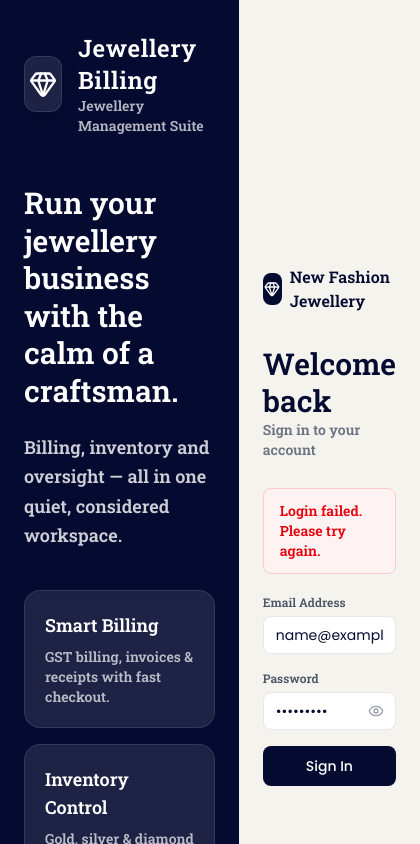
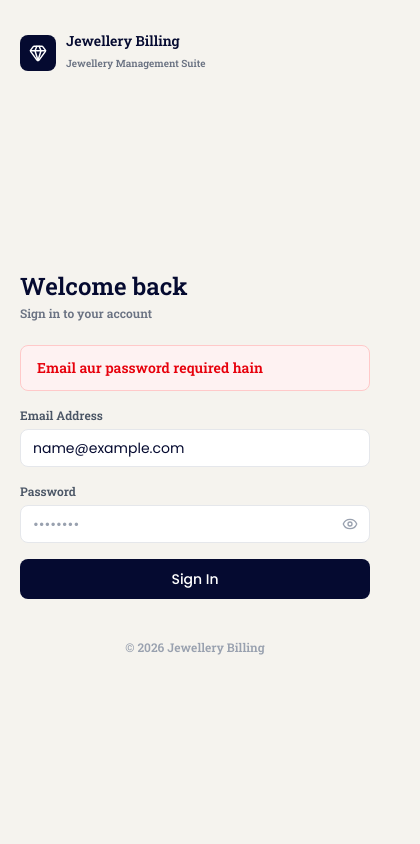
Before and after one commit to somyaaa07/jewellery_billing, a React (Vite) app in the folder frontend/: page /login in a window 390 px wide. Both pictures are taken after typing "name@example.com", "Sample123" into the empty fields and a click on the button "Sign In". Shown: the top 844 px of the page, 420 px wide, since content can reach past the window. Built offline with nearby package versions, Linux system fonts and the light colour scheme; no server answers.

Commit message:
login page responsive

```diff
--- a/frontend/src/pages/auth/Login.jsx
+++ b/frontend/src/pages/auth/Login.jsx
@@ -1,23 +1,29 @@
 import { useState, useEffect } from 'react';
-import { Link, useNavigate }   from 'react-router-dom';
+import { useNavigate }         from 'react-router-dom';
 import { useAuth }             from '../../context/AuthContext';
-import { Eye, EyeOff, Gem , Clock3,Lock}    from 'lucide-react';
+import { Eye, EyeOff, Gem, Clock3, Lock } from 'lucide-react';
 
 export default function Login() {
   const navigate        = useNavigate();
   const { login, user } = useAuth();
-  const [form, setForm]     = useState({ email: '', password: '' });
-  const [error, setError]   = useState('');
+  const [form, setForm]       = useState({ email: '', password: '' });
+  const [error, setError]     = useState('');
   const [loading, setLoading] = useState(false);
-  const [showPw, setShowPw] = useState(false);
-  const [shopInactive, setShopInactive] = useState(false);
+  const [showPw, setShowPw]   = useState(false);
+  const [shopInactive, setShopInactive]               = useState(false);
   const [subscriptionExpired, setSubscriptionExpired] = useState(false);
 
   useEffect(() => {
     if (user) navigate(user.role === 'super_admin' ? '/super-admin' : '/dashboard');
   }, [user, navigate]);
 
-const onChange = (e) => { setForm(p => ({ ...p, [e.target.name]: e.target.value })); setError(''); setShopInactive(false);setSubscriptionExpired(false); };
+  const onChange = (e) => {
+    setForm(p => ({ ...p, [e.target.name]: e.target.value }));
+    setError('');
+    setShopInactive(false);
+    setSubscriptionExpired(false);
+  };
+
   const onSubmit = async (e) => {
     e.preventDefault();
     if (!form.email || !form.password) return setError('Email aur password required hain');
@@ -26,64 +32,149 @@ const onChange = (e) => { setForm(p => ({ ...p, [e.target.name]: e.target.value
       const u = await login(form.email, form.password);
       navigate(u.role === 'super_admin' ? '/super-admin' : '/dashboard');
     } catch (err) {
-const data = err.response?.data;
-if (data?.code === 'SHOP_INACTIVE') {
-  setShopInactive(true);
-  setSubscriptionExpired(false);
-  setError('');
-} else if (data?.code === 'SUBSCRIPTION_EXPIRED') {
-  setSubscriptionExpired(true);
-  setShopInactive(false);
-  setError('');
-} else {
-  setShopInactive(false);
-  setSubscriptionExpired(false);
-  setError(data?.message || 'Login failed. Please try again.');
-}
-} finally { setLoading(false); }
+      const data = err.response?.data;
+      if (data?.code === 'SHOP_INACTIVE') {
+        setShopInactive(true); setSubscriptionExpired(false); setError('');
+      } else if (data?.code === 'SUBSCRIPTION_EXPIRED') {
+        setSubscriptionExpired(true); setShopInactive(false); setError('');
+      } else {
+        setShopInactive(false); setSubscriptionExpired(false);
+        setError(data?.message || 'Login failed. Please try again.');
+      }
+    } finally { setLoading(false); }
   };
 
+  const Alerts = () => (
+    <>
+      {shopInactive && (
+        <div className="font-slab bg-red-50 border border-red-200 rounded-xl px-4 py-3.5 mb-4 text-center space-y-0.5">
+          <p className="flex items-center gap-1.5 text-sm font-semibold text-red-700 justify-center">
+            <Lock className="h-4 w-4 shrink-0" /> Shop Deactivated
+          </p>
+          <p className="text-xs text-red-500">Your shop has been deactivated.</p>
+          <p className="text-xs text-gray-500">Please contact support to reactivate.</p>
+        </div>
+      )}
+      {subscriptionExpired && (
+        <div className="font-slab bg-amber-50 border border-amber-200 rounded-xl px-4 py-3.5 mb-4 text-center space-y-0.5">
+          <p className="flex items-center gap-1.5 text-sm font-semibold text-amber-700 justify-center">
+            <Clock3 className="h-4 w-4 shrink-0" /> Subscription Expired
+          </p>
+          <p className="text-xs text-amber-600">Your subscription has expired.</p>
+          <p className="text-xs text-gray-500">Kindly contact your admin to renew it.</p>
+        </div>
+      )}
+      {error && (
+        <div className="font-slab bg-red-50 border border-red-200 text-red-600 text-sm rounded-lg px-4 py-3 mb-4">
+          {error}
+        </div>
+      )}
+    </>
+  );
+
+  const FormFields = () => (
+    <form onSubmit={onSubmit} className="space-y-4">
+      <div>
+        <label className="font-slab block text-xs font-medium text-gray-600 mb-1.5">
+          Email Address
+        </label>
+        <input
+          className="input-field w-full"
+          type="email" name="email"
+          value={form.email} onChange={onChange}
+          placeholder="admin@jewelry.com" disabled={loading}
+        />
+      </div>
+      <div>
+        <label className="font-slab block text-xs font-medium text-gray-600 mb-1.5">
+          Password
+        </label>
+        <div className="relative">
+          <input
+            className="input-field pr-10 w-full"
+            type={showPw ? 'text' : 'password'}
+            name="password" value={form.password} onChange={onChange}
+            placeholder="••••••••" disabled={loading}
+          />
+          <button
+            type="button" onClick={() => setShowPw(s => !s)}
+            className="absolute right-3 top-1/2 -translate-y-1/2 text-gray-400 hover:text-gray-600"
+            aria-label={showPw ? 'Hide password' : 'Show password'}
+          >
+            {showPw ? <EyeOff size={16} /> : <Eye size={16} />}
+          </button>
+        </div>
+      </div>
+      <button
+        type="submit" disabled={loading}
+        className="btn-primary w-full justify-center py-2.5 mt-2"
+      >
+        {loading ? (
+          <><span className="w-4 h-4 border-2 border-white/30 border-t-white rounded-full animate-spin inline-block mr-2" />Signing in...</>
+        ) : 'Sign In'}
+      </button>
+    </form>
+  );
+
   return (
-    <div className="min-h-screen bg-[#f5f3ee] flex">
-       {/* LEFT SECTION */}
-      <div className="relative w-full lg:w-1/2 bg-[#050A30] text-white flex flex-col justify-between px-6 sm:px-10 lg:px-14 py-8 lg:py-12">
+    <div className="min-h-screen bg-[#f5f3ee] flex flex-col md:flex-row">
+
+      {/* ── MOBILE only: top logo bar ── */}
+      <div className="md:hidden flex items-center gap-2.5 px-5 pt-8 pb-2">
+        <div className="w-9 h-9 bg-[#050a30] rounded-lg flex items-center justify-center shrink-0">
+          <Gem size={18} className="text-white" />
+        </div>
+        <div>
+          <span className="font-slab font-bold text-[#050a30] text-sm block leading-tight">Jewellery Billing</span>
+          <span className="font-slab text-[10px] text-gray-500">Jewellery Management Suite</span>
+        </div>
+      </div>
+
+      {/* ══════════════════════════════════════════
+          LEFT PANEL — visible on md (tablet) + lg (desktop)
+          Identical layout for both
+      ══════════════════════════════════════════ */}
+      <div className="
+        hidden md:flex
+        md:w-1/2
+        bg-[#050A30] text-white
+        flex-col justify-between
+        md:px-10 lg:px-14
+        md:py-10 lg:py-12
+      ">
         {/* Logo */}
-        <div className="flex items-center gap-4">
-          <div className="w-14 h-14 rounded-xl bg-white/10 backdrop-blur-md flex items-center justify-center shadow-lg border border-white/10">
-            <Gem size={28} />
+        <div className="flex items-center gap-3 lg:gap-4">
+          <div className="md:w-12 md:h-12 lg:w-14 lg:h-14 rounded-xl bg-white/10 backdrop-blur-md flex items-center justify-center shadow-lg border border-white/10 shrink-0">
+            <Gem className="md:w-5 md:h-5 lg:w-7 lg:h-7" />
           </div>
-
           <div>
-            <h1 className=" font-slab text-2xl font-semibold tracking-wide">
+            <h1 className="font-slab md:text-xl lg:text-2xl font-semibold tracking-wide">
               Jewellery Billing
             </h1>
-            <p className=" font-slab text-sm text-white/70">Jewellery Management Suite</p>
+            <p className="font-slab md:text-xs lg:text-sm text-white/70">
+              Jewellery Management Suite
+            </p>
           </div>
         </div>
 
-        {/* Content */}
-        <div className="max-w-xl py-12 lg:py-0">
-          <h2 className=" font-slab text-3xl sm:text-4xl font-bold leading-tight">
+        {/* Headline + feature cards */}
+        <div className="max-w-xl">
+          <h2 className="font-slab md:text-2xl lg:text-4xl font-bold leading-tight">
             Run your jewellery business with the calm of a craftsman.
           </h2>
-
-          <p className=" font-slab mt-6 text-lg text-white/80 leading-relaxed">
-            Billing, inventory and oversight — all in one quiet, considered
-            workspace.
+          <p className="font-slab md:mt-4 lg:mt-6 md:text-sm lg:text-lg text-white/80 leading-relaxed">
+            Billing, inventory and oversight — all in one quiet, considered workspace.
           </p>
-
-          {/* Features */}
-          <div className="mt-10 grid grid-cols-1 sm:grid-cols-2 gap-4">
-            <div className="bg-white/10 border border-white/10 rounded-2xl p-5 backdrop-blur-sm">
-              <h3 className=" font-slab font-semibold text-lg">Smart Billing</h3>
-              <p className=" font-slab text-sm text-white/70 mt-2">
+          <div className="md:mt-7 lg:mt-10 grid grid-cols-2 md:gap-3 lg:gap-4">
+            <div className="bg-white/10 border border-white/10 rounded-2xl md:p-4 lg:p-5 backdrop-blur-sm">
+              <h3 className="font-slab font-semibold md:text-sm lg:text-lg">Smart Billing</h3>
+              <p className="font-slab md:text-xs lg:text-sm text-white/70 md:mt-1.5 lg:mt-2">
                 GST billing, invoices & receipts with fast checkout.
               </p>
             </div>
-
-            <div className="bg-white/10 border border-white/10 rounded-2xl p-5 backdrop-blur-sm">
-              <h3 className=" font-slab font-semibold text-lg">Inventory Control</h3>
-              <p className=" font-slab text-sm text-white/70 mt-2">
+            <div className="bg-white/10 border border-white/10 rounded-2xl md:p-4 lg:p-5 backdrop-blur-sm">
+              <h3 className="font-slab font-semibold md:text-sm lg:text-lg">Inventory Control</h3>
+              <p className="font-slab md:text-xs lg:text-sm text-white/70 md:mt-1.5 lg:mt-2">
                 Gold, silver & diamond stock management in real-time.
               </p>
             </div>
@@ -91,79 +182,36 @@ if (data?.code === 'SHOP_INACTIVE') {
         </div>
 
         {/* Footer */}
-        <div className=" font-slab text-sm text-white/60 mt-10 lg:mt-0">
+        <div className="font-slab md:text-xs lg:text-sm text-white/60">
           © 2026 Jewellery Billing
         </div>
       </div>
 
-      {/* Right form panel */}
-      <div className="flex-1 flex items-center justify-center p-6">
-        <div className="w-full max-w-[380px]">
-          {/* Mobile logo */}
-          <div className="flex items-center gap-2 mb-8 lg:hidden">
-            <div className="w-8 h-8 bg-[#050a30] rounded-lg flex items-center justify-center">
-              <Gem size={16} className="text-white" />
-            </div>
-            <span className=" font-slab font-bold text-[#050a30]">New Fashion Jewellery</span>
-          </div>
-
-          <h2 className=" font-slab text-3xl sm:text-3xl font-bold leading-tight">
+      {/* ══════════════════════════════════════════
+          RIGHT PANEL — form (all breakpoints)
+      ══════════════════════════════════════════ */}
+      <div className="
+        flex-1 flex items-center justify-center
+        px-5 md:px-8 lg:px-6
+        py-10 md:py-0
+      ">
+        <div className="w-full max-w-[360px] md:max-w-[340px] lg:max-w-[380px]">
+          <h2 className="font-slab md:text-2xl lg:text-3xl text-2xl font-bold leading-tight">
             Welcome back
           </h2>
-          <p className=" font-slab text-sm text-gray-500 mb-7">Sign in to your account</p>
+          <p className="font-slab text-xs md:text-sm text-gray-500 mb-6 md:mb-7 mt-1">
+            Sign in to your account
+          </p>
+          <Alerts />
+          <FormFields />
 
-     {shopInactive && (
-  <div className="font-slab bg-red-50 border border-red-200 rounded-xl px-4 py-4 mb-5 text-center space-y-1">
-    <p className="flex items-center gap-1 text-sm font-semibold text-amber-700 justify-center align-center">
-      <Lock className="h-4 w-4"/>Shop Deactivated</p>
-    <p className="text-xs text-red-500">Your shop has been deactivated.</p>
-    <p className="text-xs text-gray-500">Please contact support to reactivate.</p>
-  </div>
-)}
-
-{subscriptionExpired && (
-  <div className="font-slab bg-amber-50 border border-amber-200 rounded-xl px-4 py-4 mb-5 text-center space-y-1">
-    <p className="flex items-center gap-1 text-sm font-semibold text-amber-700 justify-center align-center">
-        <Clock3 className="h-4 w-4 " /> Subscription Expired</p>
-    <p className="text-xs text-amber-600">Your subscription has expired.</p>
-    <p className="text-xs text-gray-500">Kindly contact your admin to renew it.</p>
-  </div>
-)}
-{error && (
-  <div className="font-slab bg-red-50 border border-red-200 text-red-600 text-sm rounded-lg px-4 py-3 mb-5">
-    {error}
-  </div>
-)}
-
-          <form onSubmit={onSubmit} className="space-y-4">
-            <div>
-              <label className=" font-slab block text-xs font-medium text-gray-600 mb-1.5">Email Address</label>
-              <input className="input-field" type="email" name="email"
-                value={form.email} onChange={onChange}
-                placeholder="admin@jewelry.com" disabled={loading} />
-            </div>
-            <div>
-              <label className="font-slab block text-xs font-medium text-gray-600 mb-1.5">Password</label>
-              <div className="relative">
-                <input className="input-field pr-10" type={showPw ? 'text' : 'password'}
-                  name="password" value={form.password} onChange={onChange}
-                  placeholder="••••••••" disabled={loading} />
-                <button type="button" onClick={() => setShowPw(s => !s)}
-                  className="absolute right-3 top-1/2 -translate-y-1/2 text-gray-400 hover:text-gray-600">
-                  {showPw ? <EyeOff size={16} /> : <Eye size={16} />}
-                </button>
-              </div>
-            </div>
-            <button type="submit" disabled={loading}
-              className="btn-primary w-full justify-center py-2.5 mt-2">
-              {loading ? (
-                <><span className="w-4 h-4 border-2 border-white/30 border-t-white rounded-full animate-spin" />Signing in...</>
-              ) : 'Sign In'}
-            </button>
-          </form>
-
+          {/* Mobile-only footer */}
+          <p className="font-slab text-xs text-gray-400 text-center mt-10 md:hidden">
+            © 2026 Jewellery Billing
+          </p>
         </div>
       </div>
+
     </div>
   );
-};
+}
```
